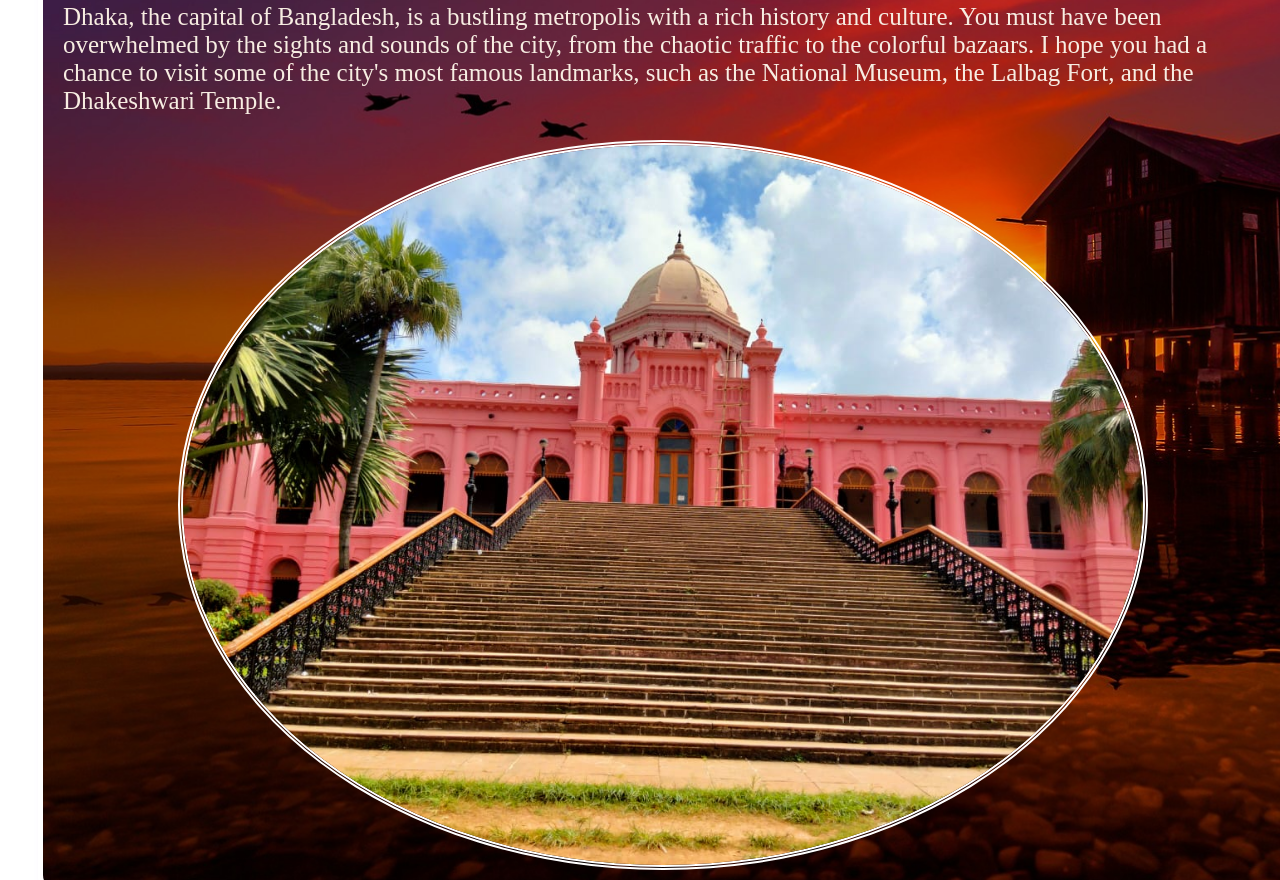
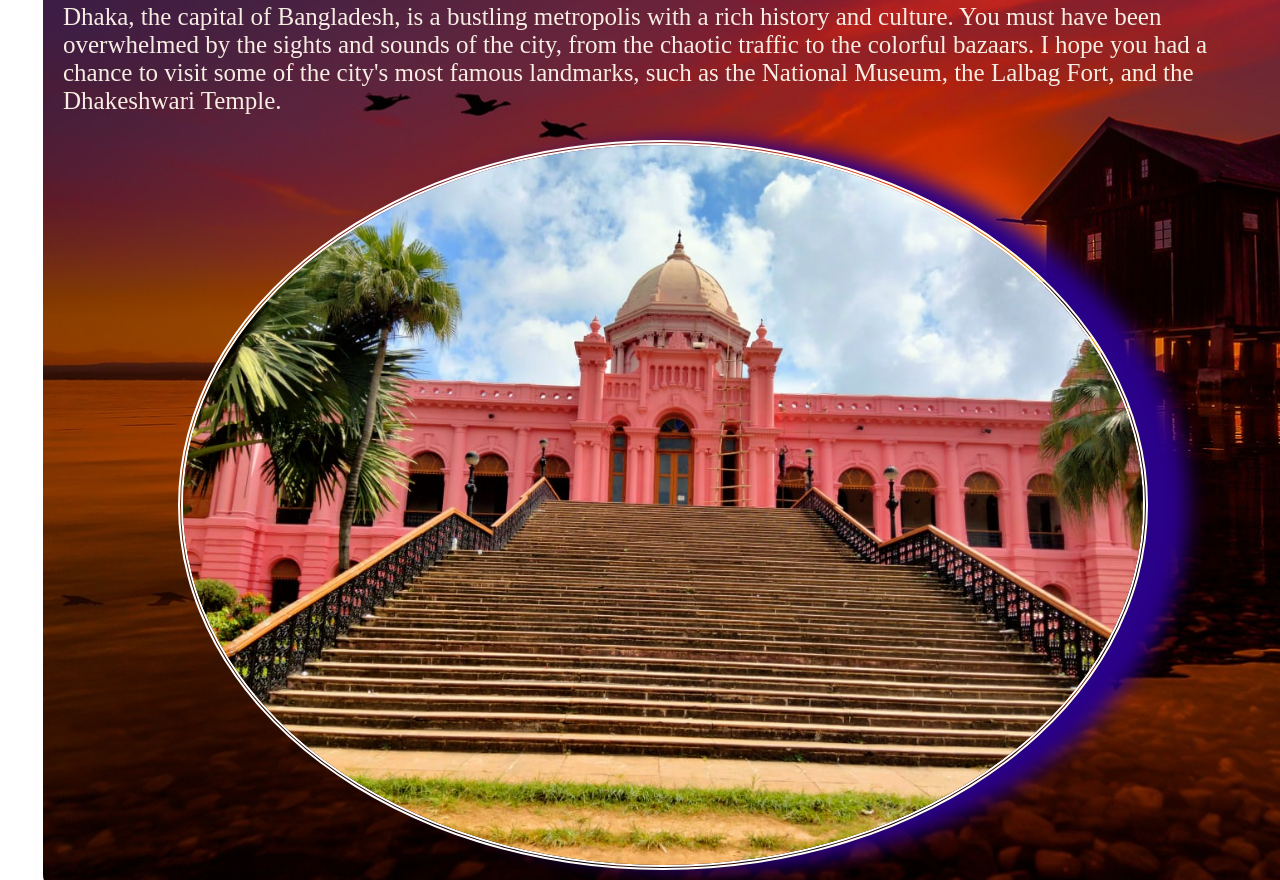
Before and after one commit to mirhimel012/Travel-with-Himel, a plain HTML site: page index.html in a window 1280 px wide. Shown: the part 1948-2828 px from the top of the page. Drawn offline with Linux system fonts and the light colour scheme.

Commit message:
pic box shadow

```diff
--- a/style.css
+++ b/style.css
@@ -23,6 +23,7 @@ body{
     width: 80%;
     border: 5px double white;
     border-radius: 50%;
+    box-shadow: 40px 0px 20px rgb(42, 1, 137);
 }
 
 h2{
```
